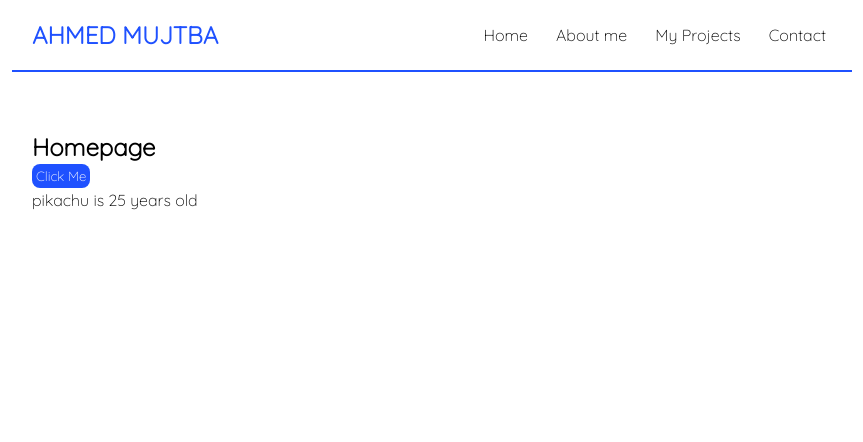
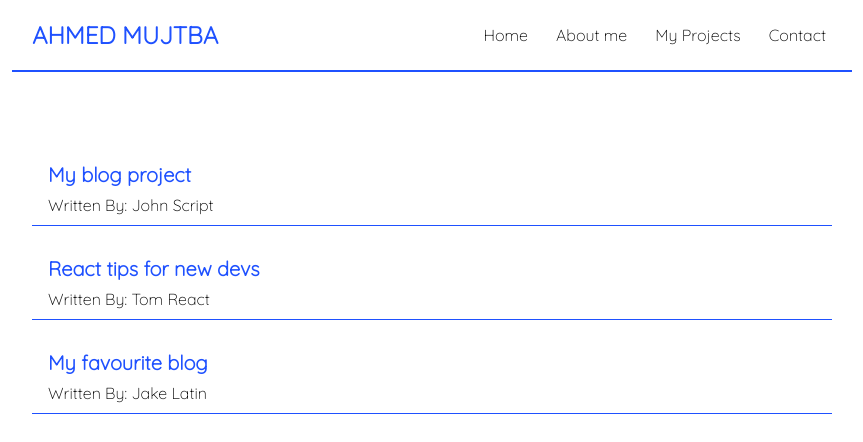
Before and after one commit to ahmedmujtba/react-blog, a React (Create React App) app in the folder react-blog/: page / in a window 1280 px wide. Shown: the top 442 px of the page, without its empty margins (208-1071 px from the left). Built offline with nearby package versions, Linux system fonts and the light colour scheme.

Commit message:
outputting list - usestate

```diff
--- a/react-blog/src/Home.js
+++ b/react-blog/src/Home.js
@@ -1,21 +1,36 @@
 import { useState } from "react";
 
 const Home = () => {
-  const [name, setName] = useState("pikachu");
-  const [age, setAge] = useState(25);
-
-  const handleClick = (e) => {
-    setName("Ash");
-    setAge(30);
-  };
-
+  const [blogs, setBlogs] = useState([
+    {
+      title: "My blog project",
+      body: "Lorem ipsum dolor sit amet, consectetur adipiscing elit, sed do eiusmod tempor incididunt ut labore et dolore magna aliqua. Ut enim ad minim veniam, quis nostrud exercitation ullamco laboris nisi ut aliquip ex ea commodo consequat. Duis aute irure dolor in reprehenderit in voluptate velit esse cillum dolore eu fugiat nulla pariatur. Excepteur sint occaecat cupidatat non proident, sunt in culpa qui officia deserunt mollit anim id est laborum.",
+      author: "John Script",
+      id: 1,
+    },
+    {
+      title: "React tips for new devs",
+      body: "Lorem ipsum dolor sit amet, consectetur adipiscing elit, sed do eiusmod tempor incididunt ut labore et dolore magna aliqua. Ut enim ad minim veniam, quis nostrud exercitation ullamco laboris nisi ut aliquip ex ea commodo consequat. Duis aute irure dolor in reprehenderit in voluptate velit esse cillum dolore eu fugiat nulla pariatur. Excepteur sint occaecat cupidatat non proident, sunt in culpa qui officia deserunt mollit anim id est laborum.",
+      author: "Tom React",
+      id: 2,
+    },
+    {
+      title: "My favourite blog",
+      body: "Lorem ipsum dolor sit amet, consectetur adipiscing elit, sed do eiusmod tempor incididunt ut labore et dolore magna aliqua. Ut enim ad minim veniam, quis nostrud exercitation ullamco laboris nisi ut aliquip ex ea commodo consequat. Duis aute irure dolor in reprehenderit in voluptate velit esse cillum dolore eu fugiat nulla pariatur. Excepteur sint occaecat cupidatat non proident, sunt in culpa qui officia deserunt mollit anim id est laborum.",
+      author: "Jake Latin",
+      id: 3,
+    },
+  ]);
   return (
     <div className="home">
-      <h2>Homepage</h2>
-      <button onClick={handleClick}>Click Me</button>
-      <p>
-        {name} is {age} years old
-      </p>
+      {blogs.map((blog) => {
+        return (
+          <div className="blog-preview" key={blog.id}>
+            <h2>{blog.title}</h2>
+            <p>Written By: {blog.author}</p>
+          </div>
+        );
+      })}
     </div>
   );
 };
--- a/react-blog/src/index.css
+++ b/react-blog/src/index.css
@@ -42,3 +42,16 @@
   border-radius: 8px;
   border-style: none;
 }
+.blog-preview {
+  padding: 10px 16px;
+  margin: 20px 0;
+  border-bottom: 1px solid #1f51ff;
+}
+.blog-preview:hover {
+  box-shadow: 2px 2px 2px 1px #1f51ff;
+}
+.blog-preview h2 {
+  font-size: 20px;
+  color: #1f51ff;
+  margin-bottom: 8px;
+}
```
